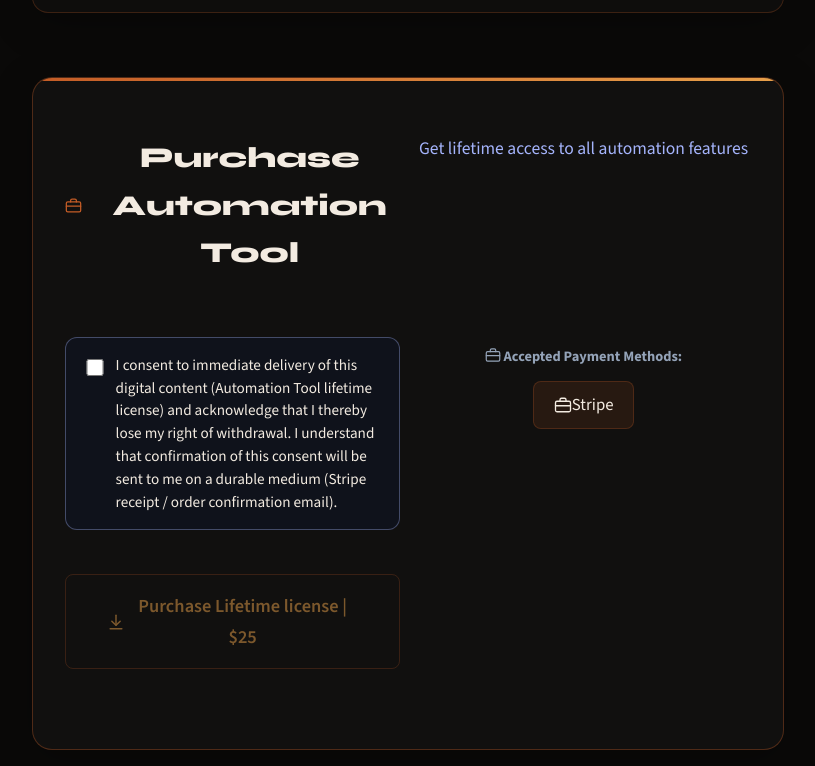
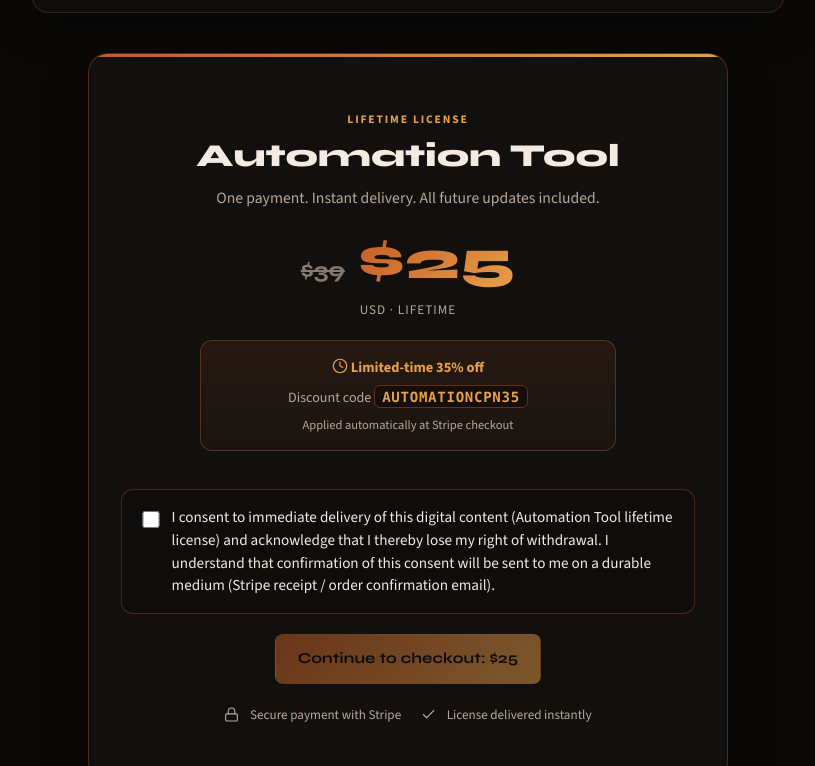
Before and after one commit to EmptyCode0x86/OffCryptPage, a plain HTML site: page automation-tool/purchase.html in a window 1280 px wide. Shown: the part 2912-3678 px from the top of the page, without its empty margins (362-1177 px from the left). Drawn offline with nearby package versions, Linux system fonts and the light colour scheme.

Commit message:
Add Automation Tool coupon AUTOMATIONCPN35 and match the Premium checkout layout.
Co-authored-by: Cursor <cursoragent@cursor.com>

```diff
--- a/automation-tool/purchase.html
+++ b/automation-tool/purchase.html
@@ -48,7 +48,7 @@
 
 
         <link rel="stylesheet" href="../assets/css/styles-automation.css?v=3.1.1">
-    <link rel="stylesheet" href="../assets/css/styles-at-extras.css?v=3.3.1">
+    <link rel="stylesheet" href="../assets/css/styles-at-extras.css?v=3.3.3">
 </head>
 
 <body class="at-page">
@@ -278,25 +278,40 @@
                     </div>
 
                     <!-- Purchase CTA Box -->
-                    <div class="glass-panel primary-purchase-panel instructions-contact">
-                        <h3 class="panel-title" style="justify-content: center; border: none; font-size: 1.8rem; margin-bottom: 0.5rem; font-weight: 800;"><span class="at-icon at-icon--briefcase" aria-hidden="true"></span> Purchase Automation Tool</h3>
-                        <p style="color: #a5b4fc; font-size: 1.1rem; margin-bottom: 1.5rem;">Get lifetime access to all automation features</p>
+                    <div class="glass-panel primary-purchase-panel purchase-cta">
+                        <p class="purchase-cta__kicker">Lifetime license</p>
+                        <h3 class="purchase-cta__title">Automation Tool</h3>
+                        <p class="purchase-cta__lead">One payment. Instant delivery. All future updates included.</p>
 
-                        <div>
-                            <div class="withdrawal-consent" style="margin: 1rem auto 1.25rem; max-width: 640px; text-align: left; padding: 1rem 1.25rem; border: 1px solid rgba(165,180,252,0.35); border-radius: 12px; background: rgba(15,23,42,0.45);">
+                        <div class="purchase-cta__price">
+                            <span class="purchase-cta__was" aria-label="Regular price 39 US dollars">$39</span>
+                            <span class="purchase-cta__now">$25</span>
+                            <span class="purchase-cta__period">USD · lifetime</span>
+                        </div>
+
+                        <div class="purchase-cta__promo">
+                            <p class="purchase-cta__promo-label"><span class="at-icon at-icon--clock" aria-hidden="true"></span> Limited-time 35% off</p>
+                            <p class="purchase-cta__code-row">Discount code <code>AUTOMATIONCPN35</code></p>
+                            <p class="purchase-cta__code-hint">Applied automatically at Stripe checkout</p>
+                        </div>
+
+                        <div class="withdrawal-consent" style="margin: 1rem auto 1.25rem; max-width: 640px; text-align: left; padding: 1rem 1.25rem; border: 1px solid rgba(196, 92, 38, 0.35); border-radius: 12px; background: rgba(15, 12, 10, 0.45);">
                             <label for="withdrawal-consent-checkbox" style="display: flex; gap: 0.75rem; align-items: flex-start; cursor: pointer; font-size: 0.95rem; line-height: 1.5;">
                                 <input type="checkbox" id="withdrawal-consent-checkbox" style="margin-top: 0.3rem; width: 1.1rem; height: 1.1rem; flex-shrink: 0;">
                                 <span>I consent to immediate delivery of this digital content (Automation Tool lifetime license) and acknowledge that I thereby lose my right of withdrawal. I understand that confirmation of this consent will be sent to me on a durable medium (Stripe receipt / order confirmation email).</span>
                             </label>
                         </div>
-                        <a id="stripe-checkout-btn" href="https://buy.stripe.com/8x228t53y1TGguc4Iw3sI02" class="buy-btn-large" target="_blank" rel="noopener noreferrer" aria-label="Read Disclaimer and Purchase Automation Tool"><span class="at-icon at-icon--download" aria-hidden="true"></span> Purchase Lifetime license | $25
-                            </a>
-                        </div>
+                        <a id="stripe-checkout-btn" href="https://buy.stripe.com/8x228t53y1TGguc4Iw3sI02?prefilled_promo_code=AUTOMATIONCPN35"
+                           class="buy-btn-large buy-btn-large--fill"
+                           target="_blank" rel="noopener noreferrer"
+                           aria-label="Purchase Automation Tool lifetime license for 25 US dollars">
+                            Continue to checkout: $25
+                        </a>
 
-                        <div style="margin-top: 1.5rem;">
-                            <p style="margin-bottom: 0.75rem; color: #94a3b8; font-size: 0.9rem;"><strong><span class="at-icon at-icon--briefcase" aria-hidden="true"></span> Accepted Payment Methods:</strong></p>
-                            <div class="payment-badge"><span class="at-icon at-icon--briefcase" aria-hidden="true"></span> Stripe</div>
-                        </div>
+                        <ul class="purchase-cta__notes">
+                            <li><span class="at-icon at-icon--lock" aria-hidden="true"></span> Secure payment with Stripe</li>
+                            <li><span class="at-icon at-icon--check" aria-hidden="true"></span> License delivered instantly</li>
+                        </ul>
                     </div>
 
                     <!-- Footer Areas -->
@@ -343,6 +358,20 @@
     <script src="../assets/js/cookie-consent.js" defer></script>
 
     <script>
+        document.addEventListener('DOMContentLoaded', function () {
+            const urlParams = new URLSearchParams(window.location.search);
+            let refCode = urlParams.get('ref') || localStorage.getItem('offcrypt_ref') || 'AUTOMATIONCPN35';
+            if (refCode && /^[A-Za-z0-9_-]{1,50}$/.test(refCode)) {
+                const stripeButton = document.querySelector('a[href*="buy.stripe.com"]');
+                if (stripeButton) {
+                    const stripeUrl = new URL(stripeButton.getAttribute('href'));
+                    stripeUrl.searchParams.set('prefilled_promo_code', refCode);
+                    stripeButton.setAttribute('href', stripeUrl.toString());
+                }
+            }
+        });
+    </script>
+    <script>
         (function () {
             var cb = document.getElementById('withdrawal-consent-checkbox');
             var btn = document.getElementById('stripe-checkout-btn');
```
Also changed, not shown: automation-tool/index.html (+4 -0 lines).
